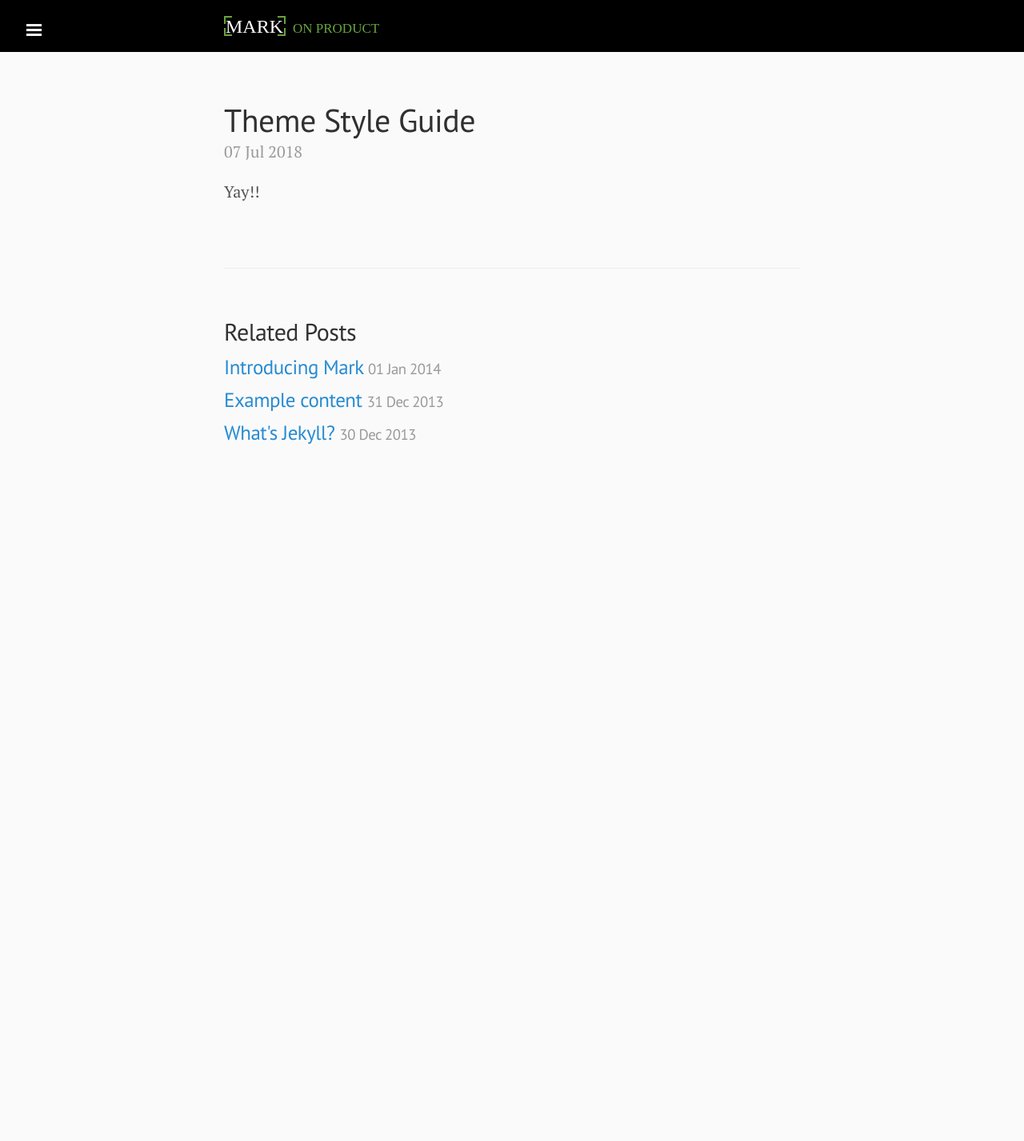
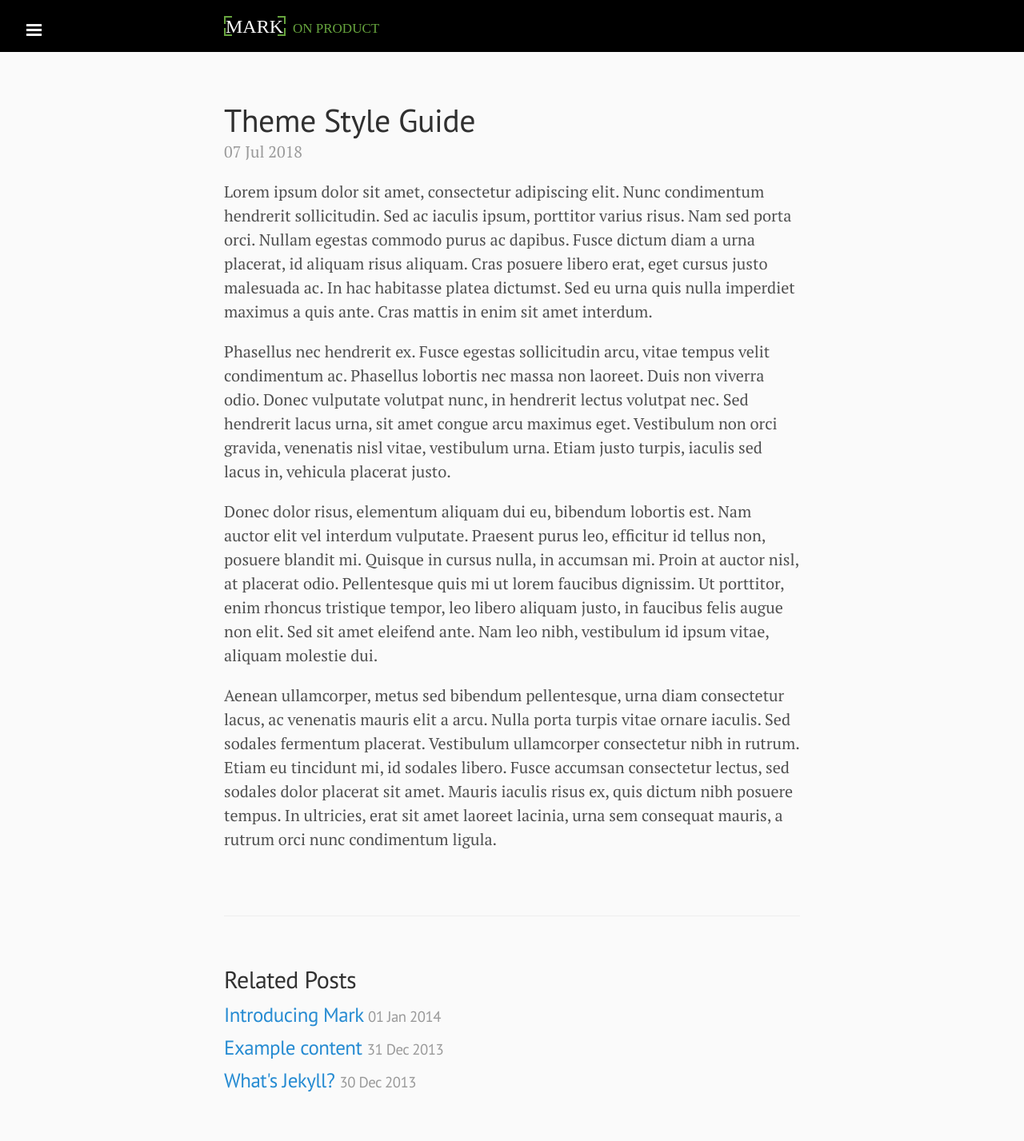
Before and after one commit to markthelefty/markthelefty.github.io, a Jekyll site: the page built from _posts/2018-07-07-theme-style-guide.markdown, in a window 1280 px wide. Shown: the whole page at 80% size. Built offline with Jekyll 4.4.1, drawn with Linux system fonts in a browser that asks for light colours; our own code applies the rules of GitHub Pages for plain Markdown files; Markdown is read by kramdown in place of the engine named in the settings; before the commit the page ends 900 px from its top, so only the background shows below that.

Commit message:
Updated Theme Style Guide

```diff
--- a/_posts/2018-07-07-theme-style-guide.markdown
+++ b/_posts/2018-07-07-theme-style-guide.markdown
@@ -3,4 +3,10 @@ title: Theme Style Guide
 date: 2018-07-07 14:00:00 -04:00
 ---
 
-Yay!!
+Lorem ipsum dolor sit amet, consectetur adipiscing elit. Nunc condimentum hendrerit sollicitudin. Sed ac iaculis ipsum, porttitor varius risus. Nam sed porta orci. Nullam egestas commodo purus ac dapibus. Fusce dictum diam a urna placerat, id aliquam risus aliquam. Cras posuere libero erat, eget cursus justo malesuada ac. In hac habitasse platea dictumst. Sed eu urna quis nulla imperdiet maximus a quis ante. Cras mattis in enim sit amet interdum.
+
+Phasellus nec hendrerit ex. Fusce egestas sollicitudin arcu, vitae tempus velit condimentum ac. Phasellus lobortis nec massa non laoreet. Duis non viverra odio. Donec vulputate volutpat nunc, in hendrerit lectus volutpat nec. Sed hendrerit lacus urna, sit amet congue arcu maximus eget. Vestibulum non orci gravida, venenatis nisl vitae, vestibulum urna. Etiam justo turpis, iaculis sed lacus in, vehicula placerat justo.
+
+Donec dolor risus, elementum aliquam dui eu, bibendum lobortis est. Nam auctor elit vel interdum vulputate. Praesent purus leo, efficitur id tellus non, posuere blandit mi. Quisque in cursus nulla, in accumsan mi. Proin at auctor nisl, at placerat odio. Pellentesque quis mi ut lorem faucibus dignissim. Ut porttitor, enim rhoncus tristique tempor, leo libero aliquam justo, in faucibus felis augue non elit. Sed sit amet eleifend ante. Nam leo nibh, vestibulum id ipsum vitae, aliquam molestie dui.
+
+Aenean ullamcorper, metus sed bibendum pellentesque, urna diam consectetur lacus, ac venenatis mauris elit a arcu. Nulla porta turpis vitae ornare iaculis. Sed sodales fermentum placerat. Vestibulum ullamcorper consectetur nibh in rutrum. Etiam eu tincidunt mi, id sodales libero. Fusce accumsan consectetur lectus, sed sodales dolor placerat sit amet. Mauris iaculis risus ex, quis dictum nibh posuere tempus. In ultricies, erat sit amet laoreet lacinia, urna sem consequat mauris, a rutrum orci nunc condimentum ligula.
```
